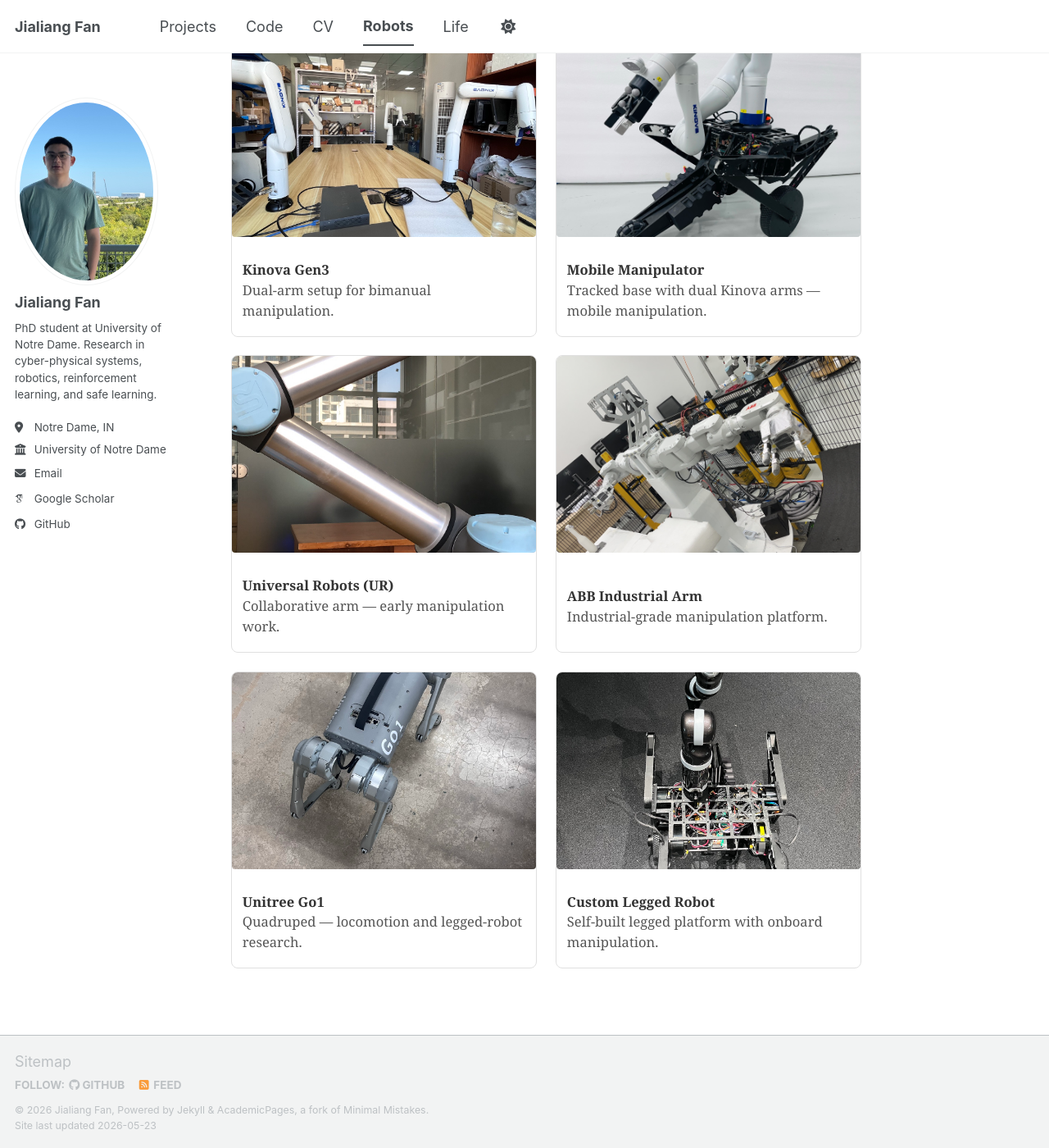
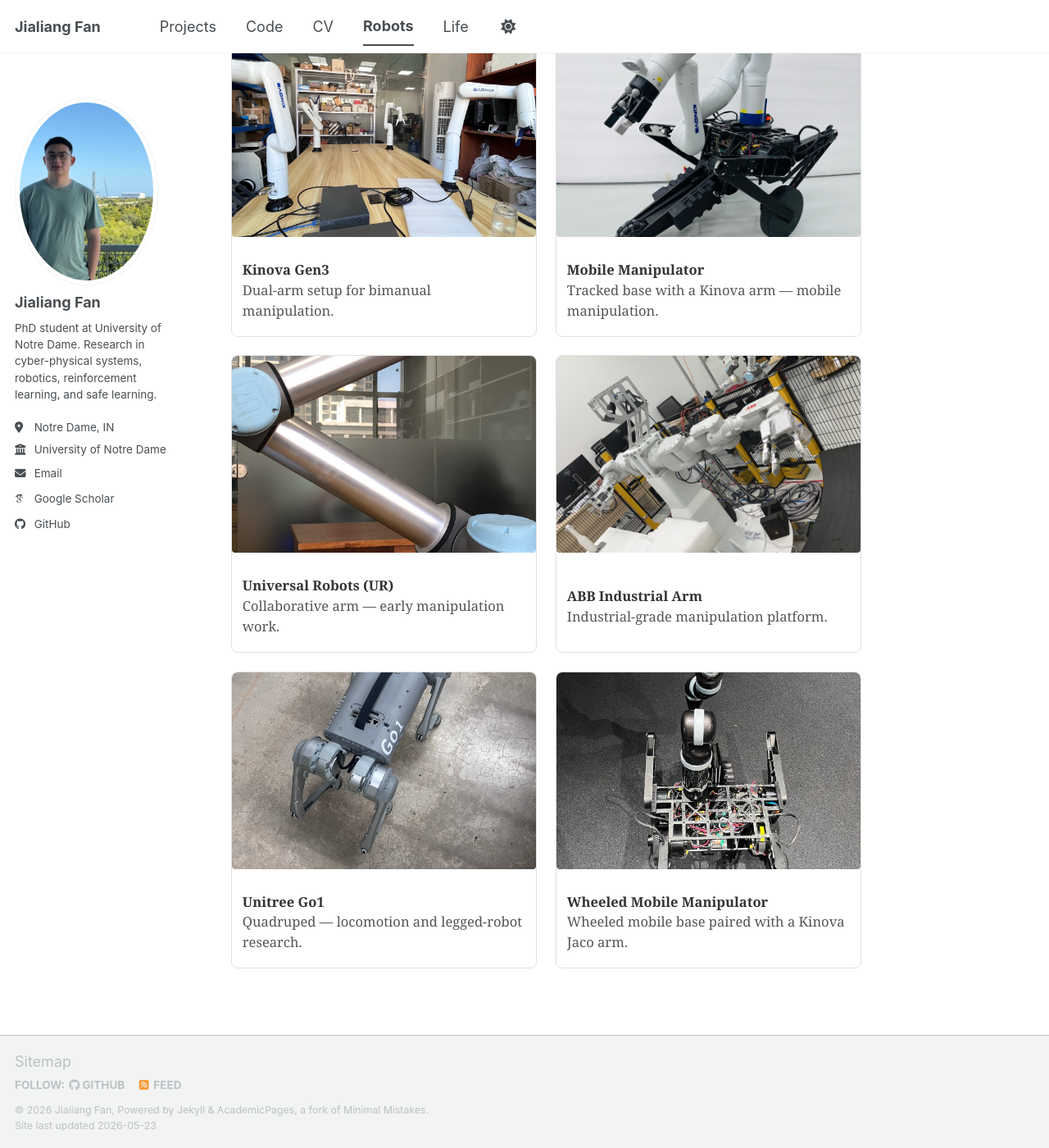
Before and after one commit to JialiangFan/jialiangfan.github.io, a Jekyll site: the page built from _pages/robots.md, in a window 1280 px wide and 1400 px high, scrolled down 588 px. Shown: the whole window at 82% size. Built offline with Jekyll 4.4.1, drawn with Linux system fonts in a browser that asks for light colours; some web fonts are replaced; a script bundle is joined from its source files by our own code; library files that are not in the unit come from our copies; comment, search, counter and statistics services are not loaded.

Commit message:
Fix robot captions: single Kinova arm and wheeled Jaco platform
Co-Authored-By: Claude Opus 4.7 (1M context) <noreply@anthropic.com>

```diff
--- a/_pages/robots.md
+++ b/_pages/robots.md
@@ -20,8 +20,8 @@ Meet my **robot friends** — the companions that have stood by me through long
     <figcaption><strong>Kinova Gen3</strong><br><span>Dual-arm setup for bimanual manipulation.</span></figcaption>
   </figure>
   <figure>
-    <img src="/images/robots/IMG_6012.jpg" alt="Mobile manipulator with Kinova arms">
-    <figcaption><strong>Mobile Manipulator</strong><br><span>Tracked base with dual Kinova arms — mobile manipulation.</span></figcaption>
+    <img src="/images/robots/IMG_6012.jpg" alt="Mobile manipulator with Kinova arm">
+    <figcaption><strong>Mobile Manipulator</strong><br><span>Tracked base with a Kinova arm — mobile manipulation.</span></figcaption>
   </figure>
   <figure>
     <img src="/images/robots/IMG_5465.jpg" alt="Universal Robots UR arm">
@@ -36,8 +36,8 @@ Meet my **robot friends** — the companions that have stood by me through long
     <figcaption><strong>Unitree Go1</strong><br><span>Quadruped — locomotion and legged-robot research.</span></figcaption>
   </figure>
   <figure>
-    <img src="/images/robots/IMG_1849.jpg" alt="Custom legged robot">
-    <figcaption><strong>Custom Legged Robot</strong><br><span>Self-built legged platform with onboard manipulation.</span></figcaption>
+    <img src="/images/robots/IMG_1849.jpg" alt="Wheeled mobile base with Kinova Jaco arm">
+    <figcaption><strong>Wheeled Mobile Manipulator</strong><br><span>Wheeled mobile base paired with a Kinova Jaco arm.</span></figcaption>
   </figure>
 </div>
 
```
